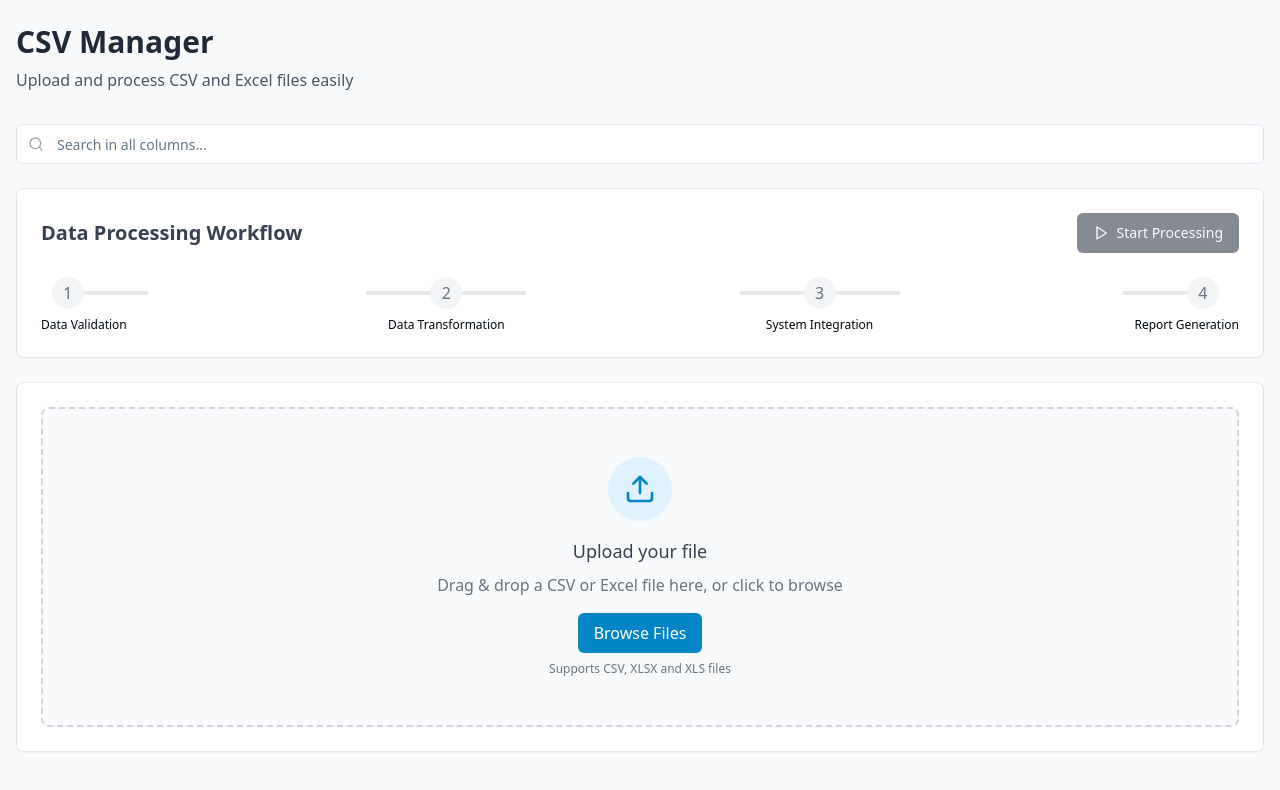
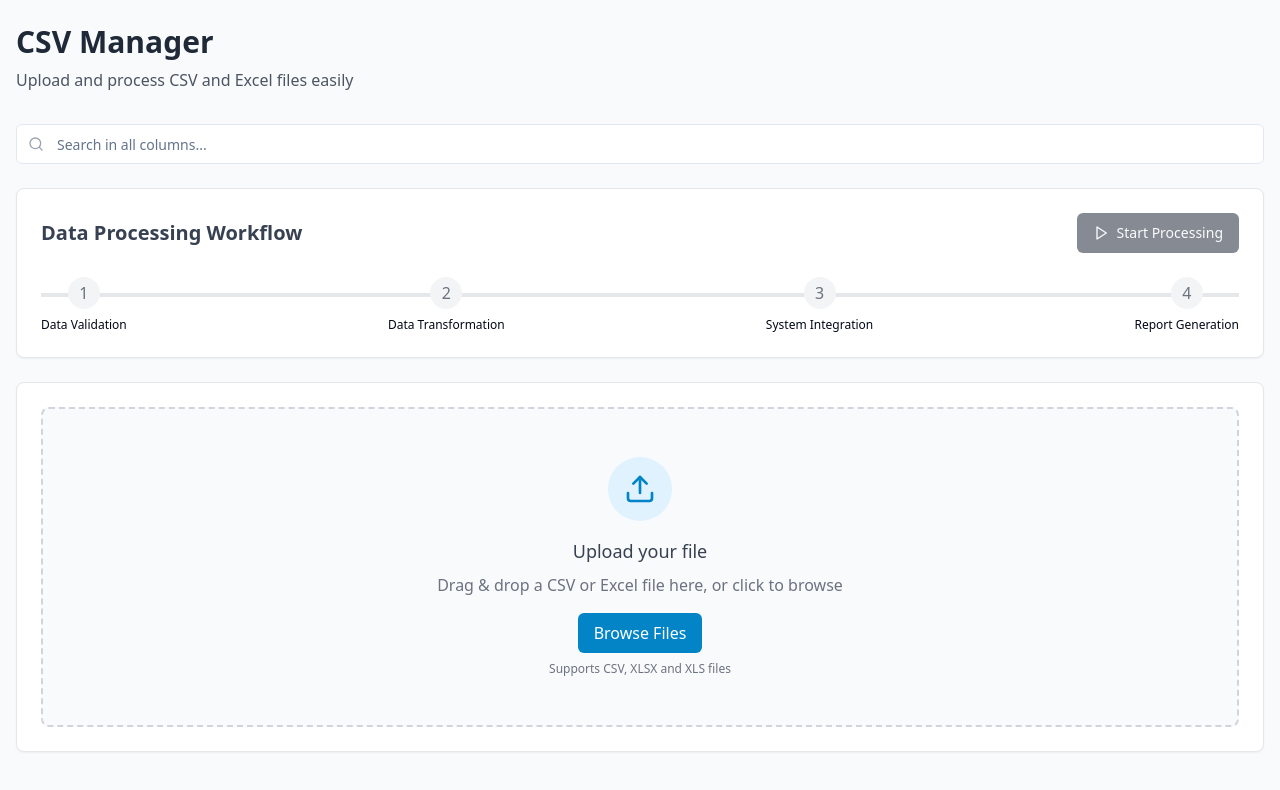
Before and after one commit to prolifiktech/csv-sidekick, a React (Vite) app: page / in a window 1280 px wide. Shown: the top 790 px of the page. Built offline with nearby package versions, Linux system fonts and the light colour scheme.

Commit message:
Connect workflow steps
Connect the lines across all steps in the workflow processor.

```diff
--- a/src/components/WorkflowProcessor.tsx
+++ b/src/components/WorkflowProcessor.tsx
@@ -1,10 +1,10 @@
-
 import { useState, useEffect } from "react";
 import { Button } from "@/components/ui/button";
 import { Progress } from "@/components/ui/progress";
 import { Play, CheckCircle, RefreshCw, AlertCircle, Circle } from "lucide-react";
 import { toast } from "sonner";
 import { cn } from "@/lib/utils";
+import { Separator } from "@/components/ui/separator";
 
 // Define the workflow step states
 type StepStatus = "idle" | "running" | "completed" | "failed";
@@ -186,36 +186,29 @@ const WorkflowProcessor = ({ data, isActive }: WorkflowProcessorProps) => {
           )}
         </div>
 
-        {/* Horizontal Workflow Progress Steps */}
+        {/* Horizontal Workflow Progress Steps with Connected Lines */}
         <div className="mb-6">
-          <div className="flex items-center justify-between">
+          <div className="flex items-center justify-between relative">
+            {/* Continuous connector line across all steps */}
+            <div className="absolute top-4 left-0 right-0 h-1 bg-gray-200 z-0"></div>
+
+            {/* Completed progress line */}
+            <div
+              className="absolute top-4 left-0 h-1 bg-green-500 z-0 transition-all duration-300"
+              style={{
+                width: `${steps.filter(step => step.status === "completed").length / steps.length * 100}%`
+              }}
+            ></div>
+
+            {/* Step circles positioned on top of the line */}
             {steps.map((step, index) => (
-              <div key={step.id} className="flex flex-col items-center">
-                {/* Step circles with connector lines */}
-                <div className="flex items-center">
-                  {/* Connector line before (not for first step) */}
-                  {index > 0 && (
-                    <div className={cn(
-                      "h-1 w-16 -ml-8",
-                      steps[index-1].status === "completed" ? "bg-green-500" : "bg-gray-200"
-                    )}></div>
-                  )}
-
+              <div key={step.id} className="flex flex-col items-center z-10">
                 {/* Circle with number or icon */}
                 <div className={cn(
                   "flex items-center justify-center w-8 h-8 rounded-full shrink-0",
                   getStepBackground(step)
                 )}>
                   {step.status === "idle" ? step.id : getStatusIcon(step.status, true)}
-                  </div>
-
-                  {/* Connector line after (not for last step) */}
-                  {index < steps.length - 1 && (
-                    <div className={cn(
-                      "h-1 w-16 -mr-8",
-                      step.status === "completed" ? "bg-green-500" : "bg-gray-200"
-                    )}></div>
-                  )}
                 </div>
 
                 {/* Step name below circle */}
```
Lines whose indentation alone changed are shown as unchanged.
